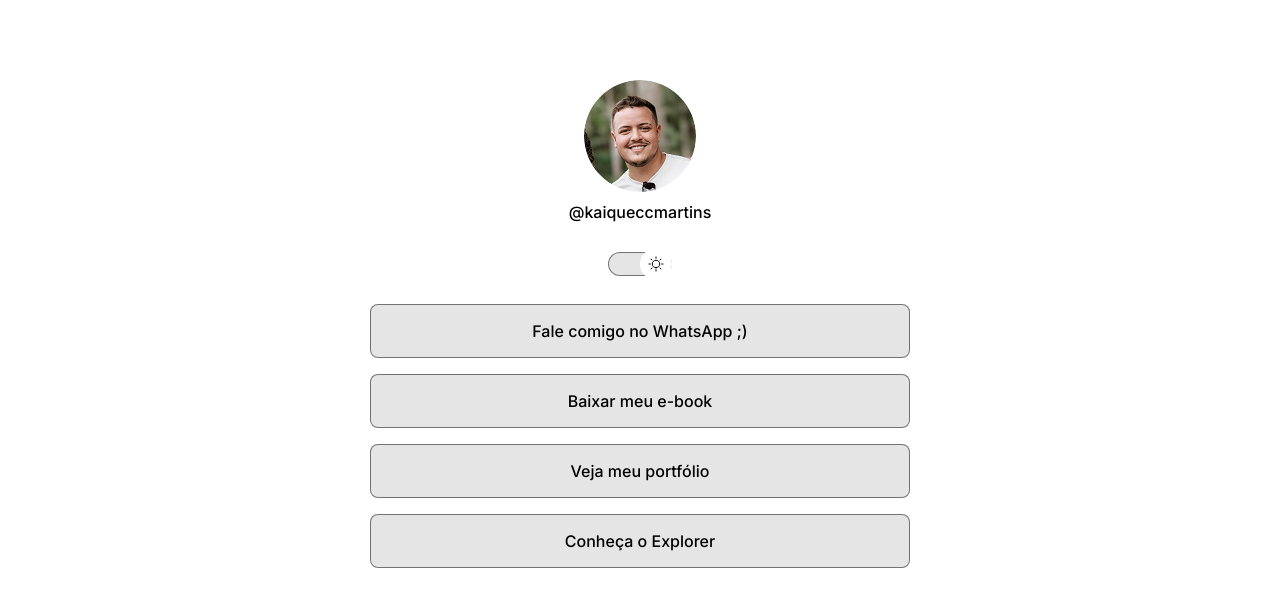
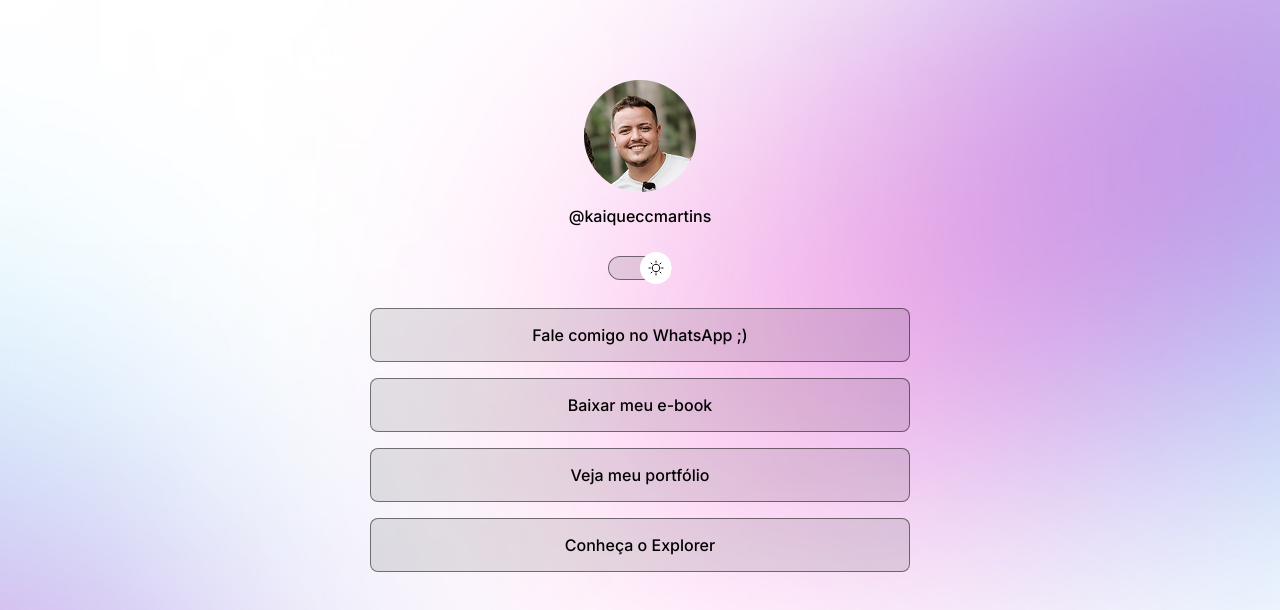
Before and after one commit to kaiqueccmartins/devlinks-kaique, a plain HTML site: page index.html in a window 1280 px wide. Shown: the top 610 px of the page. Drawn offline with nearby package versions, Linux system fonts and the light colour scheme.

Commit message:
adjust bg-desktop-light

```diff
--- a/style.css
+++ b/style.css
@@ -48,11 +48,7 @@ body * {
 }
 
 #profile img {
-    w width: 112px;
-    height: auto;
-    display: block;
-    margin: 0 auto;
-    border-radius: 50%;
+    width: 112px;
 }
 
 #profile p {
@@ -173,7 +169,7 @@ footer {
         --bg-url: url(./assets/bg-desktop.jpg);
     }
     .light {
-        --bg-url: url(./assets/bg-desktop-light);
+        --bg-url: url(./assets/bg-desktop-light.jpg);
     }
 }
 @keyframes slide-in {
```
